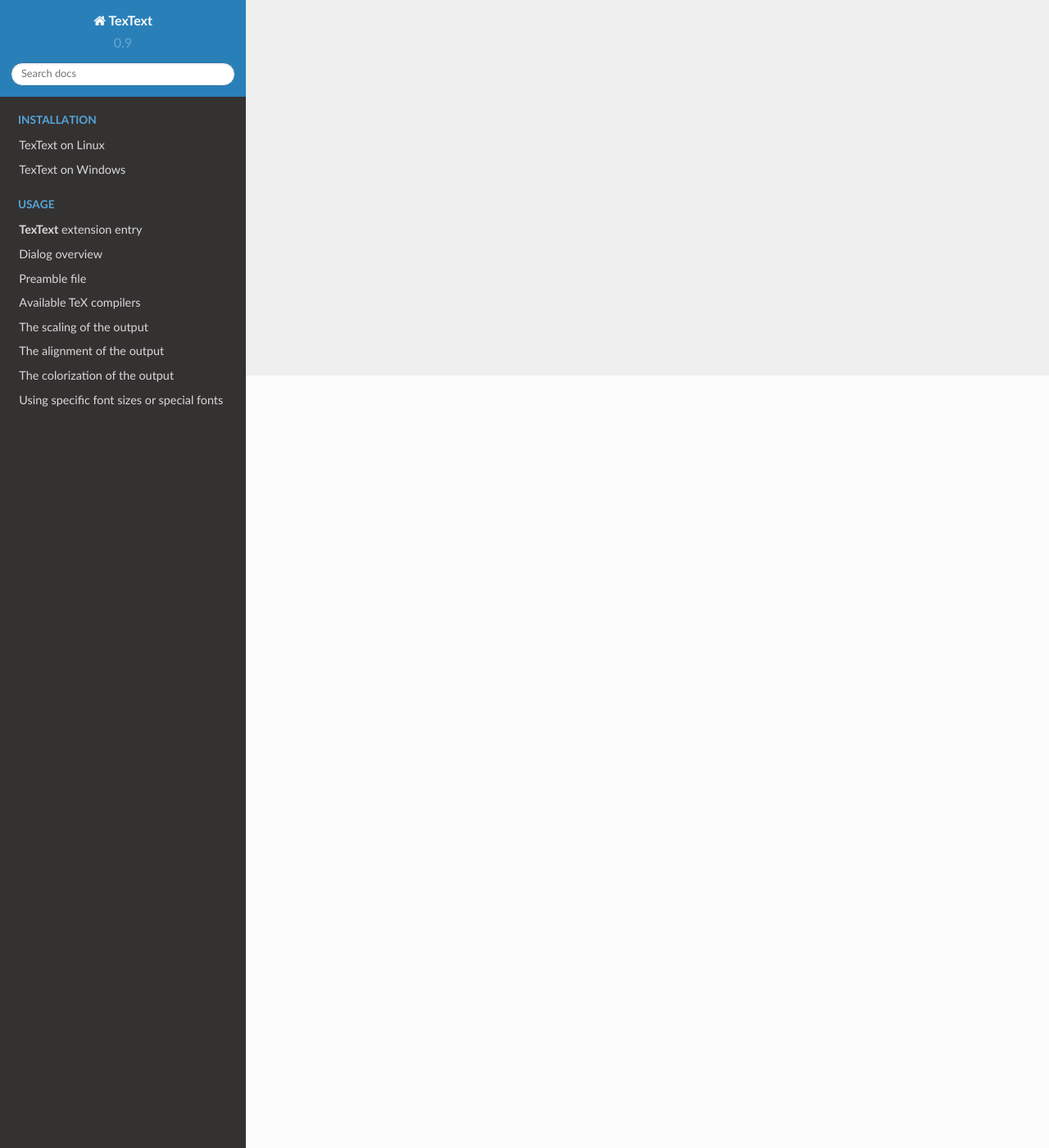
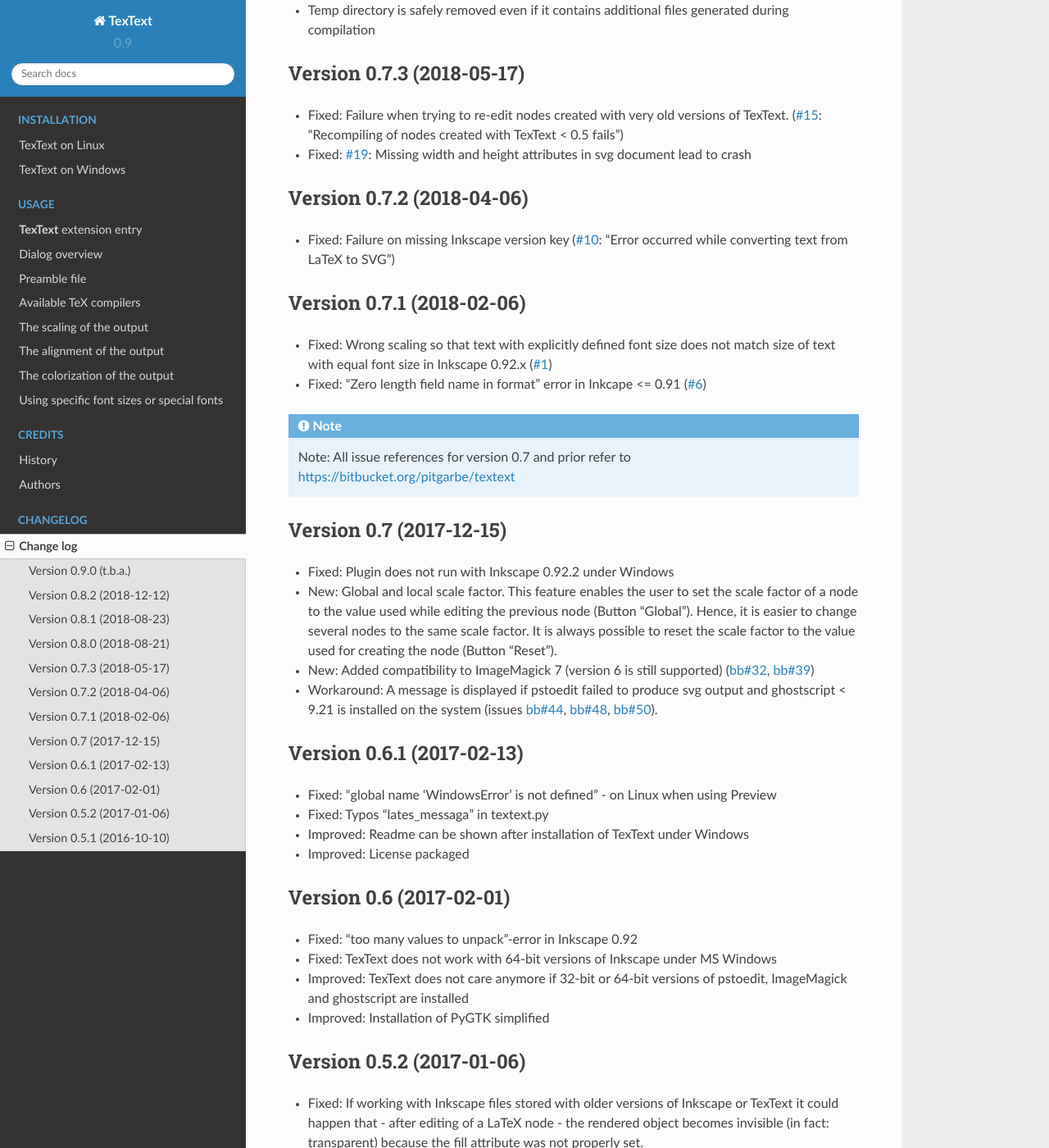
Before and after one commit to textext/textext, a Sphinx documentation site: the page built from docs/source/changelog.rst, in a window 1280 px wide and 1400 px high, scrolled down 942 px. Shown: the whole window at 82% size. Built offline with Sphinx 7.4.7 and the Read the Docs theme 2.0.0, drawn with Linux system fonts in a browser that asks for light colours; some of the changed text lies outside the part shown.

Commit message:
Refactor/replace md with rst (#95)
README.rst is specical and required to be properly rendered by github. It leaves some redundancy.

CHANGELOG, AUTHORS and HISTORY is rewritten as .rst and reused in docs.

docs/index.html has two more tables of content: "Credits" and "Changelog"

New .rst role "bb_issue_num" and "bb_issue" introduced to automatically create links to bitbucket issues.

README.rst is rewritten to match docs/index, but it's not the final version, you may add extra stuff in it.

All doc links are stable (i.e. they would not change with doc section name change)

Note: (installation-toc) and (usage-toc) anchors are here but not deployed to textext.github.io yet, so you will get to top of the page.


* refactor(docs): semi-automatically convert to rst

* refactor(docs): use root CHANGELOG in docs, add links to issues on gh/bb

* refactor(docs): Put history, authors, changelog at separate pages

* refactor(docs): update readme to match docs//index.rst

```diff
--- /dev/null
+++ b/CHANGELOG.rst
@@ -0,0 +1,151 @@
+Version 0.9.0 (t.b.a.)
+~~~~~~~~~~~~~~~~~~~~~~
+- New: GUI settings saved to disk and reloaded at next call
+- New: Improved error dialog
+- New: Added possibility to wrap long lines (:issue_num:`47`)
+- New: Imagemagick is not necessary anymore (:issue_num:`60`)
+- New: Automatic dependency checks during installation (:issue_num:`54`)
+- New: More detailed and informative logging (:issue_num:`35`)
+- Fixed: TeX compile error messages reappear (:issue_num:`17`)
+- Internal: Change extension layout (:issue_num:`28`)
+- Internal: Store TexText config in extension folder (:issue_num:`69`)
+- Internal: Add CI to monitor backward compatibility (:issue_num:`57`)
+
+Version 0.8.2 (2018-12-12)
+~~~~~~~~~~~~~~~~~~~~~~~~~~
+v0.8.2:
+  - Fixed: pstoedit/pdf2svg interoperability on distorted nodes :issue_num:`56`
+
+Version 0.8.1 (2018-08-23)
+~~~~~~~~~~~~~~~~~~~~~~~~~~
+- Fixed: Loss of user defined preamble file path when re-editing
+  nodes (:issue_num:`40`, thanks to veltsov@github).
+- Added file chooser button for selection of preamble file in Tk
+  interface
+
+Version 0.8.0 (2018-08-21)
+~~~~~~~~~~~~~~~~~~~~~~~~~~
+- Fixed bad positioning, improved alignment capabilities
+  (Thanks to Sergei Izmailov for implementing this)
+- pdf2svg as backend
+- xelatex and lualatex support
+- Keep colors explicitly set in TeX or set by Inkscape
+- Temp directory is safely removed even if it contains additional files
+  generated during compilation
+
+Version 0.7.3 (2018-05-17)
+~~~~~~~~~~~~~~~~~~~~~~~~~~
+- Fixed: Failure when trying to re-edit nodes created with very old versions of
+  TexText. (:issue_num:`15`: "Recompiling of nodes created with TexText < 0.5 fails")
+
+- Fixed: :issue_num:`19`: Missing width and height attributes in svg document
+  lead to crash
+
+Version 0.7.2 (2018-04-06)
+~~~~~~~~~~~~~~~~~~~~~~~~~~
+- Fixed: Failure on missing Inkscape version key (:issue_num:`10`: "Error occurred while
+  converting text from LaTeX to SVG")
+
+
+Version 0.7.1 (2018-02-06)
+~~~~~~~~~~~~~~~~~~~~~~~~~~
+- Fixed:
+  Wrong scaling so that text with explicitly defined font size does not match
+  size of text with equal font size in Inkscape 0.92.x (:issue_num:`1`)
+
+- Fixed:
+  "Zero length field name in format" error in Inkcape <= 0.91 (:issue_num:`6`)
+
+
+.. note::
+    Note: All issue references for version 0.7 and prior refer to https://bitbucket.org/pitgarbe/textext
+
+
+Version 0.7 (2017-12-15)
+~~~~~~~~~~~~~~~~~~~~~~~~
+- Fixed:
+  Plugin does not run with Inkscape 0.92.2 under Windows
+
+- New:
+  Global and local scale factor. This feature enables the user to set the scale
+  factor of a node to the value used while editing the previous node (Button
+  "Global"). Hence, it is easier to change several nodes to the same scale
+  factor. It is always possible to reset the scale factor to the value used for
+  creating the node (Button "Reset").
+
+- New:
+  Added compatibility to ImageMagick 7 (version 6 is still supported) (:bb_issue_num:`32`, :bb_issue_num:`39`)
+
+- Workaround:
+  A message is displayed if pstoedit failed to produce svg output and ghostscript
+  < 9.21 is installed on the system (issues :bb_issue_num:`44`, :bb_issue_num:`48`, :bb_issue_num:`50`).
+
+
+Version 0.6.1 (2017-02-13)
+~~~~~~~~~~~~~~~~~~~~~~~~~~
+- Fixed:
+  "global name 'WindowsError' is not defined" - on Linux when using Preview
+
+
+- Fixed:
+  Typos "lates_messaga" in textext.py
+
+- Improved:
+  Readme can be shown after installation of TexText under Windows
+
+- Improved:
+  License packaged
+
+
+Version 0.6 (2017-02-01)
+~~~~~~~~~~~~~~~~~~~~~~~~
+- Fixed:
+  "too many values to unpack"-error in Inkscape 0.92
+
+- Fixed:
+  TexText does not work with 64-bit versions of Inkscape under MS Windows
+
+- Improved:
+  TexText does not care anymore if 32-bit or 64-bit versions of pstoedit,
+  ImageMagick and ghostscript are installed
+
+- Improved:
+  Installation of PyGTK simplified
+
+
+Version 0.5.2 (2017-01-06)
+~~~~~~~~~~~~~~~~~~~~~~~~~~
+- Fixed:
+  If working with Inkscape files stored with older versions of Inkscape or TexText
+  it could happen that - after editing of a LaTeX node - the rendered object becomes
+  invisible (in fact: transparent) because the fill attribute was not properly set.
+
+- Fixed:
+  Installation under MS Windows as non admin user ends up with the plugin installed
+  into the wrong directory.
+
+- Fixed:
+  Column numbers do not change during editing of the LaTeX-code under Linux and TK.
+  The Column-number is nor removed from the dialog if the TK interface is used.
+
+- Fixed:
+  setup.py for the Linux installation does not run under Python 3.
+
+- Improved:
+  More detailled error information is passed to the user during setup of the
+  Linux package.
+
+- Updated:
+  The readme-files have been updated to the new version number. Furthermore, links
+  for download of the additional software have been added as well as a comment
+  that the plugin will only work usign 32bit versions of Inkscape. Furthermore,
+  there is only one readme now for both, Linux and Windows.
+
+
+
+Version 0.5.1 (2016-10-10)
+~~~~~~~~~~~~~~~~~~~~~~~~~~
+- Fixed:
+  TexText does not work with Inkscape 0.9.1
+
+  It is ensured now that Inkscape works under both, Inkscape 0.48 and Inkscape 0.91.
--- /dev/null
+++ b/docs/source/authors.rst
@@ -0,0 +1,6 @@
+
+
+Authors
+-------
+
+.. include:: ../../AUTHORS.rst
--- a/docs/source/changelog.rst
+++ b/docs/source/changelog.rst
@@ -2,17 +2,4 @@
 Change log
 ----------
 
-|release|:
-  - New: GUI settings saved to disk and reloaded at next call
-  - New: Improved error dialog
-  - Added possibility to wrap long lines :issue_num:`47`
-  - Bug fix: :issue_num:`49`, :issue_num:`17`
-  - Drop dependency of imagemagick :issue_num:`60`
-  - Checks dependencies in installation script :issue_num:`54`
-  - Change extension layout :issue_num:`28`
-  - Store TexText config in extension folder :issue_num:`69`
-  - Add logging :issue_num:`35`
-  - Add CI to monitor backward compatibility :issue_num:`57`
-
-v0.8.2:
-  - Bug fix: :issue_num:`56`
+.. include:: ../../CHANGELOG.rst
--- a/docs/source/conf.py
+++ b/docs/source/conf.py
@@ -184,8 +184,10 @@
 # -- Extension configuration -------------------------------------------------
 
 extlinks = {
-    'issue_num': ('https://github.com/textext/textext/issues/%s', ' #'),
+    'issue_num': ('https://github.com/textext/textext/issues/%s', '#'),
     'issue': ('https://github.com/textext/textext/issues/%s', 'issue #'),
+    'bb_issue_num': ('https://bitbucket.org/pv/textext/issues/%s', 'bb#'),
+    'bb_issue': ('https://bitbucket.org/pv/textext/issues/%s', 'issue bb#'),
     'textext_download_zip':    ('https://github.com/textext/textext/releases/download/{release}/TexText-%s-{release}.zip'.format(**locals()), 'v{release}-'.format(**locals())),
     'textext_download_tgz':    ('https://github.com/textext/textext/releases/download/{release}/TexText-%s-{release}.tar.gz'.format(**locals()), 'v{release}-'.format(**locals())),
     'textext_download_exe':    ('https://github.com/textext/textext/releases/download/{release}/TexText-%s-{release}.exe'.format(**locals()), 'v{release}-'.format(**locals())),
```
Also changed, not shown: AUTHORS.TXT (deleted, +0 -16 lines), AUTHORS.rst (added, +16 -0 lines), CHANGELOG.txt (deleted, +0 -147 lines), README.md (deleted, +0 -31 lines), README.rst (added, +54 -0 lines), docs/source/history.rst (added, +8 -0 lines), docs/source/index.rst (+14 -9 lines).
